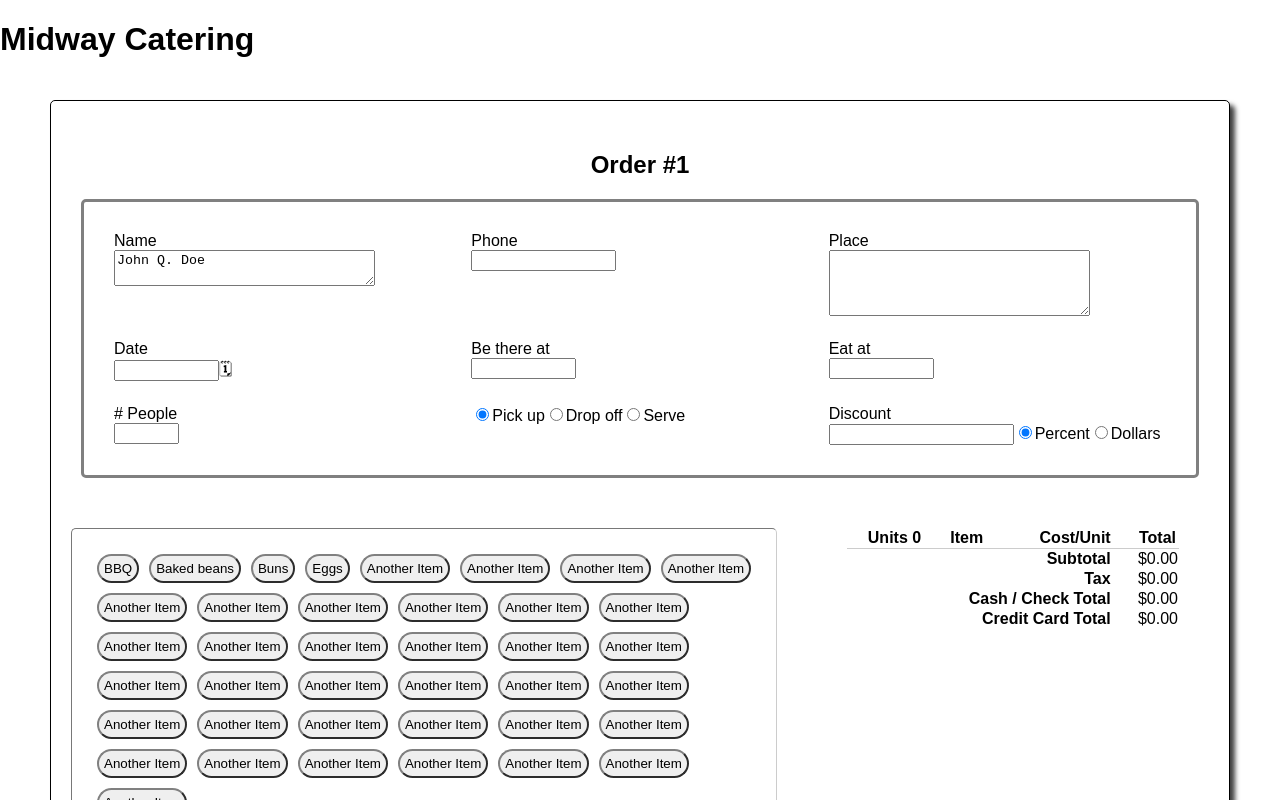
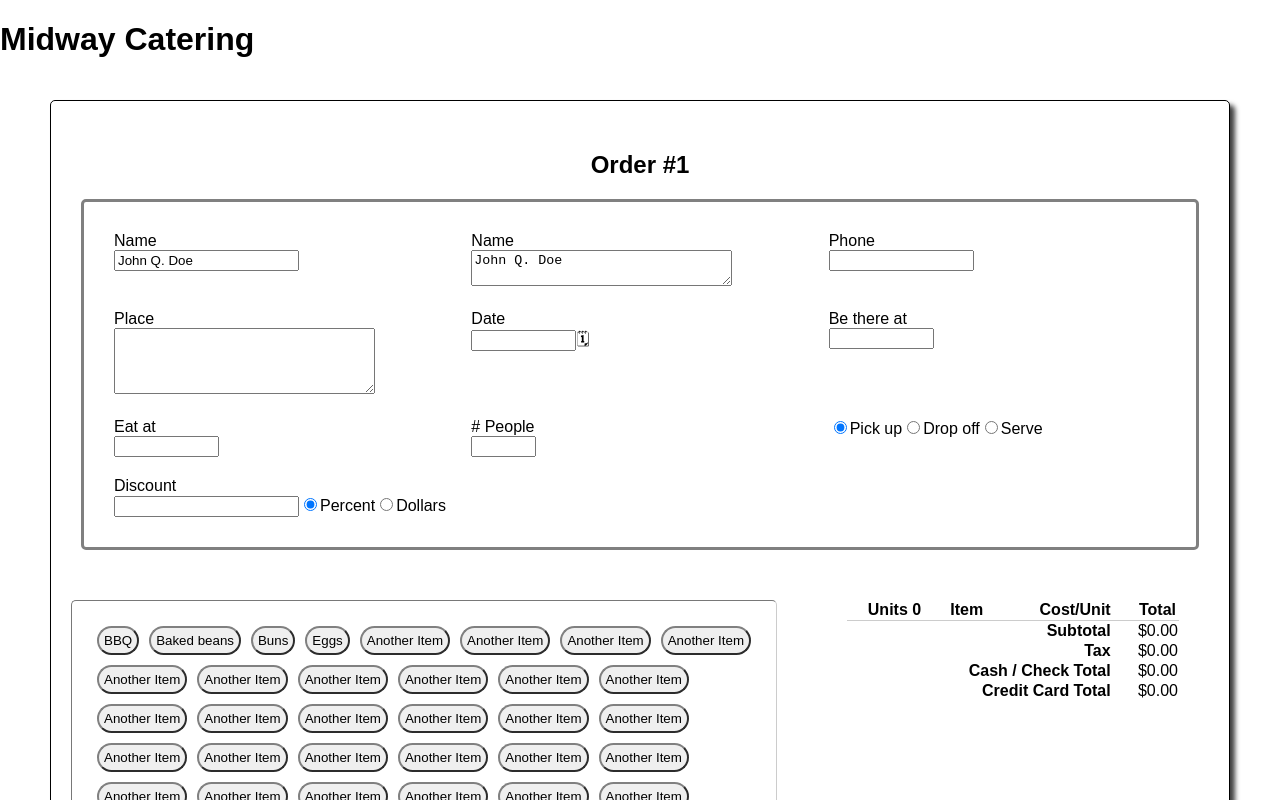
Before and after one commit to pmcelhaney/catering-react, a React (Create React App) app: page / in a window 1280 px wide. Shown: the top 800 px of the page. Built offline with nearby package versions, Linux system fonts and the light colour scheme.

Commit message:
FormField

```diff
--- /dev/null
+++ b/src/FormField.jsx
@@ -0,0 +1,30 @@
+import React from 'react';
+import PropTypes from 'prop-types';
+
+// <FormField
+//     label="Name"
+//     name="name"
+//     type="textarea"
+//     onChange="handleOrderHeaderFormChange"
+//   />;
+
+
+function FormField({ label, name, value, type, onChange }) {
+  const id = `FormField_${name}_${Math.random()}`;
+  return (
+    <div className="form-field">
+      <label htmlFor="{id}">{label}</label>
+      <input id={id} name={name} type={type} onChange={onChange} value={value} />
+    </div>
+  );
+}
+
+FormField.propTypes = {
+  label: PropTypes.string.isRequired,
+  name: PropTypes.string.isRequired,
+  value: PropTypes.string.isRequired,
+  type: PropTypes.string.isRequired,
+  onChange: PropTypes.func.isRequired,
+};
+
+export default FormField;
--- a/src/OrderForm.jsx
+++ b/src/OrderForm.jsx
@@ -35,6 +35,7 @@ class OrderForm extends React.Component {
 
     this.addItemToOrder = this.addItemToOrder.bind(this);
     this.changeQuantityOfItem = this.changeQuantityOfItem.bind(this);
+    this.changeHeaderField = this.changeHeaderField.bind(this);
 
     const order = {
       id: 1,
@@ -65,8 +66,23 @@ class OrderForm extends React.Component {
     this.setState(state =>
       update(state, {
         order: {
-          lineItems: {
+          header: {
             $apply: lineItems => setQuanityOfLineItemById(quantity, lineItems, item.id),
+          },
+        },
+      }),
+    );
+  }
+
+  changeHeaderField(name, value) {
+    console.log('changeHeaderField', name, value);
+    this.setState(state =>
+      update(state, {
+        order: {
+          header: {
+            [name]: {
+              $set: value,
+            },
           },
         },
       }),
@@ -78,7 +94,7 @@ class OrderForm extends React.Component {
       <div className="order-form">
         <div className="order-header">
           <h2>Order #{this.state.order.id}</h2>
-          <OrderHeader order={this.state.order} />
+          <OrderHeader order={this.state.order} changeField={this.changeHeaderField} />
         </div>
         <Menu items={generateMenu()} selectItem={this.addItemToOrder} />
         <Register
--- a/src/OrderHeader.jsx
+++ b/src/OrderHeader.jsx
@@ -1,12 +1,36 @@
 import React from 'react';
 import PropTypes from 'prop-types';
 
+import FormField from './FormField';
 
-function OrderHeader({ order }) {
+// <FormField
+//     label="Name"
+//     name="name"
+//     type="textarea"
+//     onChange="handleOrderHeaderFormChange"
+//   />;
+
+
+function OrderHeader({ order, changeField }) {
   const header = order.header;
-  console.log(header.name);
+
+
+  function handleOrderHeaderFormChange({ target }) {
+    changeField(target.name, target.value);
+    // console.log('handleOrderHeaderFormChange', target.name, target.value, target.type);
+  }
+
+
   return (
     <div className="customer-information">
+      <FormField
+        label="Name"
+        name="name"
+        type="text"
+        value={header.name}
+        onChange={handleOrderHeaderFormChange}
+      />
+
       <div className="form-field">
         <label htmlFor="name">Name</label>
         <textarea name="place" rows="2" cols="30" value={header.name} readOnly />
@@ -63,6 +87,7 @@ OrderHeader.propTypes = {
     id: PropTypes.number,
     header: PropTypes.Object,
   }).isRequired,
+  changeField: PropTypes.func.isRequired,
 };
 
 export default OrderHeader;
```
